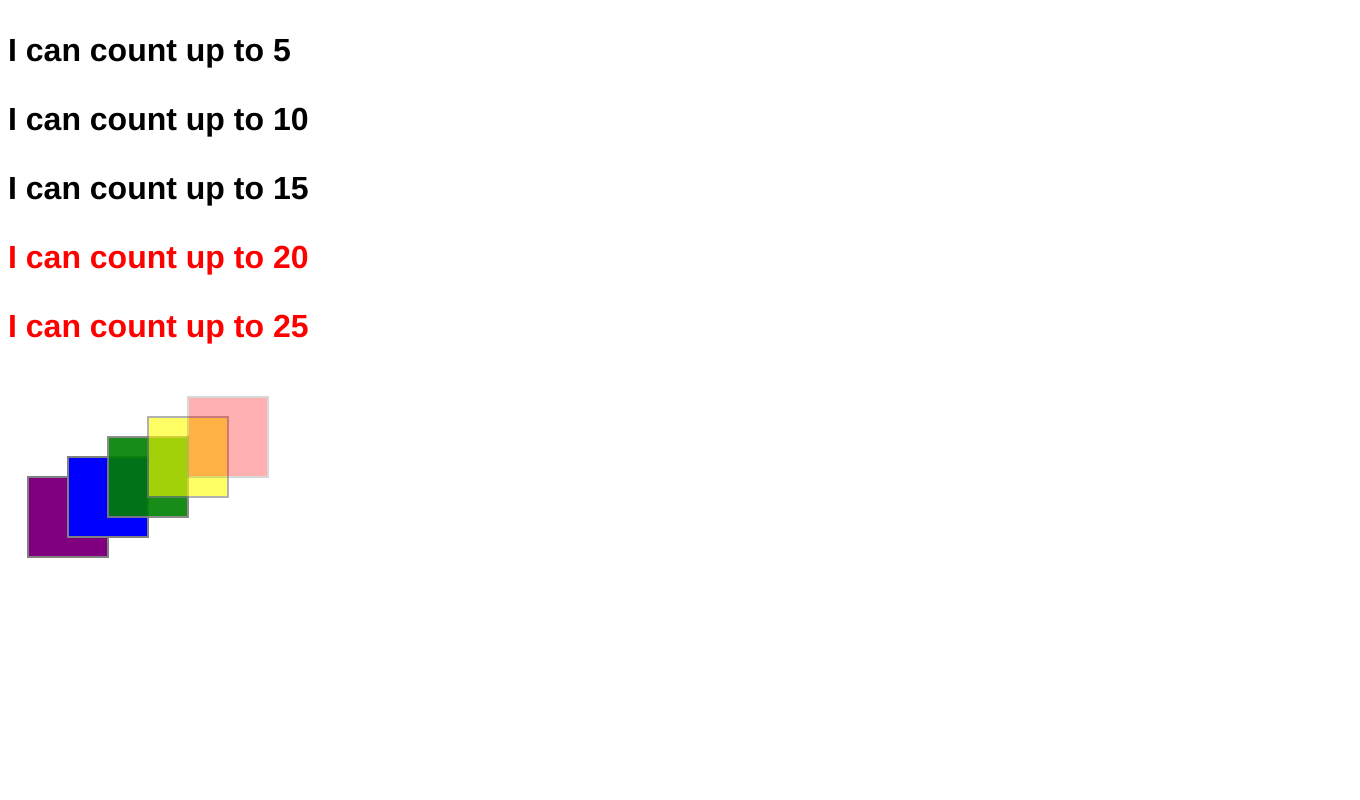
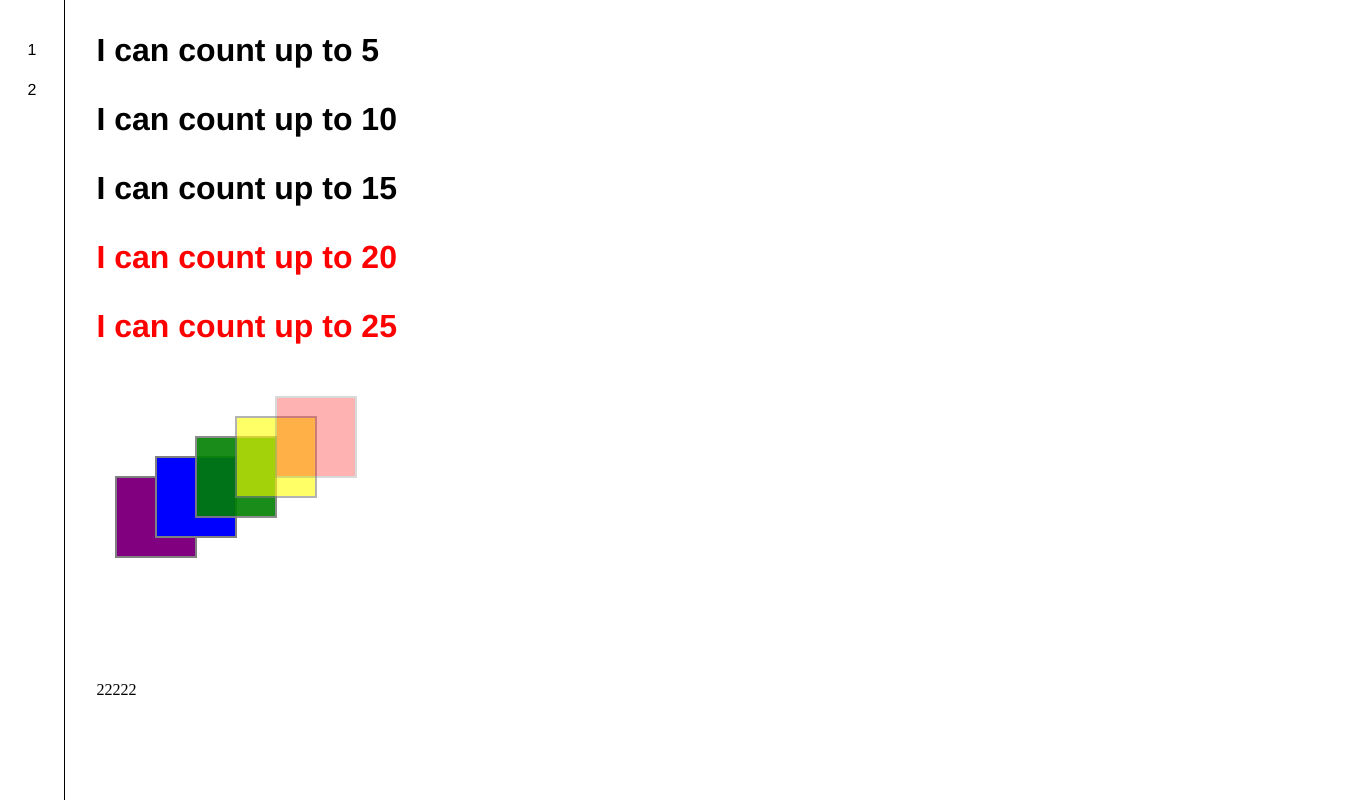
Before and after one commit to kejtizuki/interactiveDataVis, a website: page index.html in a window 1280 px wide. Shown: the whole page, 1360 px wide, since content can reach past the window. Drawn offline with Linux system fonts and the light colour scheme.

Commit message:
menu is working

```diff
--- a/index.html
+++ b/index.html
@@ -1,12 +1,19 @@
 <!doctype html>
 <html>
 <head>
-  <title>my d3</title>
-  <link rel="stylesheet" href="main.css" type="text/css" media="screen" />
+  <title>My d3</title>
+  <link rel="stylesheet" href="./main.css" type="text/css" />
 </head>
 <body>
+  <ul class="verticalNav" id="nav">
+    <li><button href="#content1" class="menuLink" onclick="showMenuElem(content1)">1</button></li>
+    <li><button href="#content2" class="menuLink" onclick="showMenuElem(content2)">2</button></li>
+  </ul>
 
+  <div id="content1" class="content"></div>
+  <div id="content2" class="content">22222</div>
 </body>
 <script src="./d3.min.js"></script>
+<script src="./menu.js"></script>
 <script src="./index.js"></script>
 </html>
--- a/index.js
+++ b/index.js
@@ -6,7 +6,7 @@ var rectangles = [
     { "x": "140", "y":"40", "width":"80", "height": "80", "color" : "yellow"},
     { "x": "180", "y":"20", "width":"80", "height": "80", "color" : "red"}];
 
-d3.select("body").selectAll("p")
+d3.select("#content1").selectAll("p")
  .data(dataset)
  .enter()
  .append("p")
@@ -21,10 +21,10 @@ d3.select("body").selectAll("p")
    }
 });
 
-var mySvg = d3.select("body")
+var mySvg = d3.select("#content1")
   .append("svg")
   .attr("width", 600)
-  .attr("height", 600);
+  .attr("height", 300);
 
 var rects = mySvg.selectAll("rect")
   .data(rectangles)
--- a/main.css
+++ b/main.css
@@ -3,3 +3,48 @@ p {
   font-family: 'Helvetica', sans-serif;
   font-size: 24pt;
 }
+
+.verticalNav {
+  color: white;
+  list-style-type: none;
+  margin: 0;
+  padding: 0;
+  width: 5%;
+  height: 100%; /* Full height */
+  position: fixed; /* Make it stick, even on scroll */
+  overflow: auto; /* Enable scrolling if the sidenav has too much content */
+  border-right: 1px solid black;
+  top: 0;
+  left: 0;
+}
+
+.verticalNav > li {
+  padding: 10px;
+  text-align: center;
+}
+
+.verticalNav > li:first-child {
+  padding-top: 40px;
+}
+
+.menuLink {
+  text-decoration: none;
+  font-family: 'Helvetica';
+  font-size: 16px;
+  color: black;
+  border: none;
+  background-color: white;
+  outline: none;
+}
+
+.menuLink:hover {
+  cursor: pointer;
+}
+
+.content {
+  position: relative;
+  left: 7%;
+}
+
+#content1 {
+}
--- /dev/null
+++ b/menu.js
@@ -0,0 +1,20 @@
+
+var menuElements = ["content1", "content2"];
+
+function showMenuElem(id) {
+
+  console.log("id ", id)
+  for (var i = 0; i < menuElements.length; i++) {
+    console.log(menuElements[i]);
+    var tmpElem = document.getElementById(menuElements[i]);
+    // if (tmpElem) {
+      console.log("tmp ", tmpElem)
+      tmpElem.style.display = 'none';
+    // }
+  }
+  console.log(id)
+  if (id) {
+    id.style.display = "block";
+  }
+
+}
```
